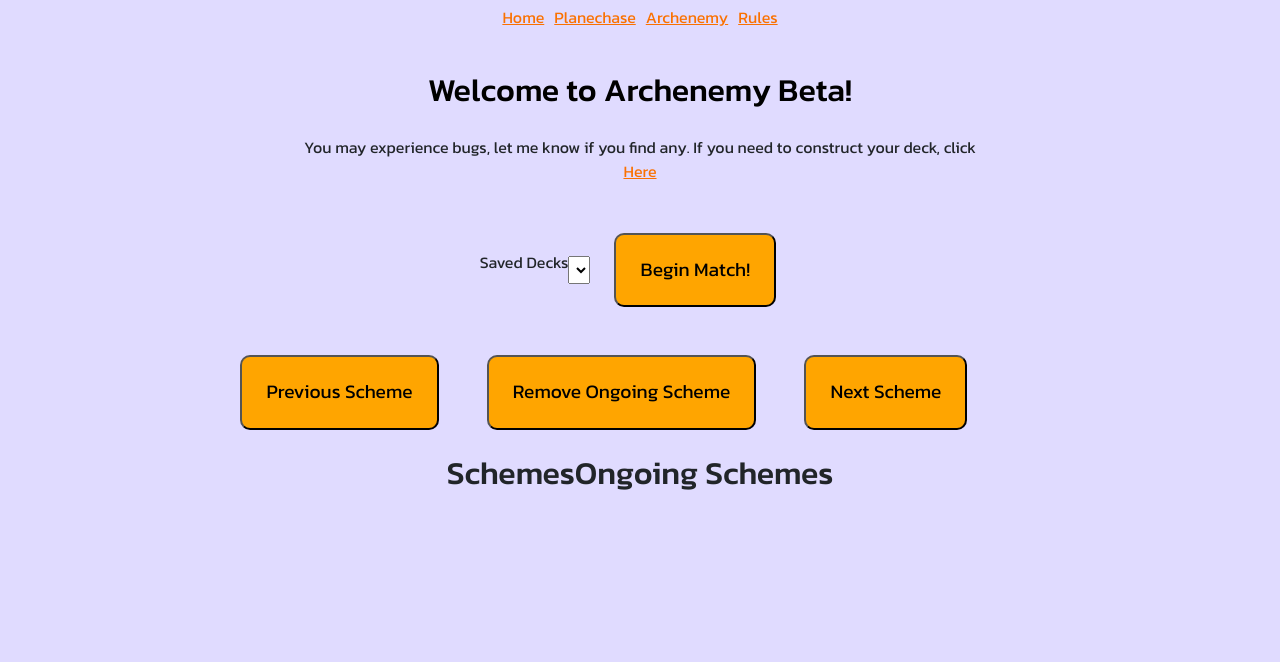
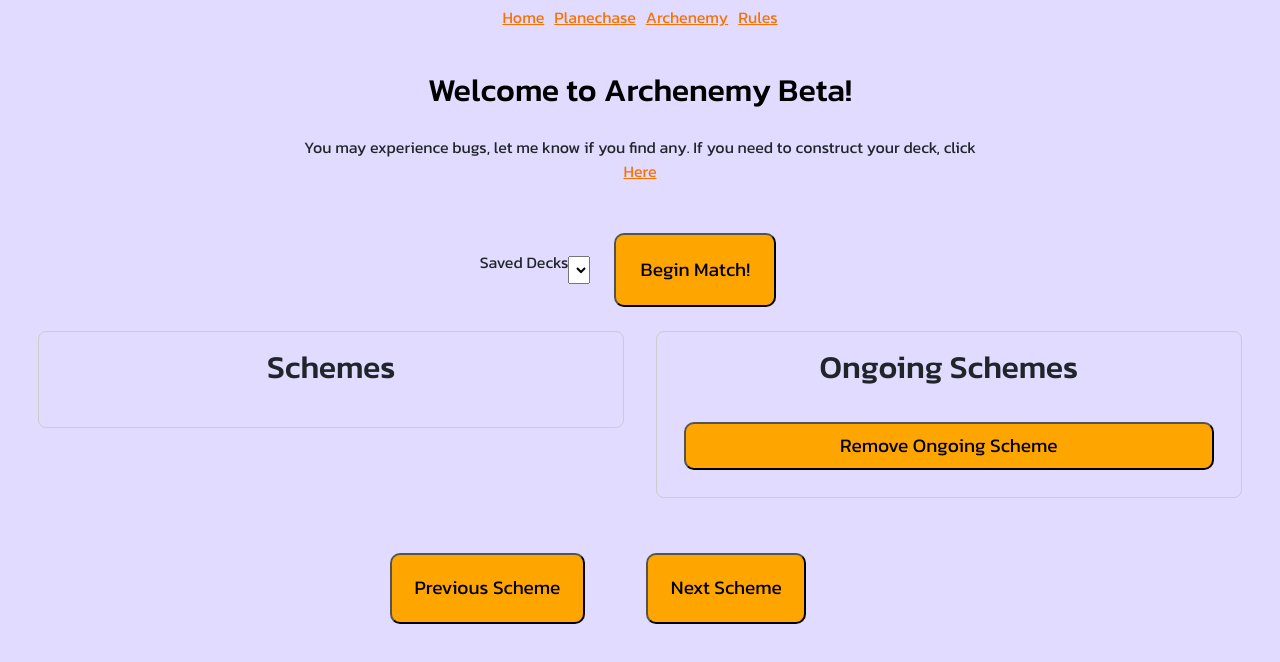
Before and after one commit to morgancrawfordweb/MTG-Big-Card-Game, a plain HTML site: page ArchEnemyArena.html in a window 1280 px wide. Drawn offline with nearby package versions, Linux system fonts and the light colour scheme.

Commit message:
better styling for mobile and desktop version in archenemy

```diff
--- a/ArchEnemyArena.html
+++ b/ArchEnemyArena.html
@@ -53,35 +53,33 @@
 
 
 <section class="utilityButtons">
-
-<!-- Have the user pick and choose what deck they want to use that was stored in local data using a drop down menu. Begin match will be a form, that takes this deck option and spits it out in the begin game function -->
   <p>Saved Decks</p>
-  <!--  -->
-        <select id="deckChoices">
-        </select>
-        <button id="beginGame" class="button">Begin Match!</button>
-
+  <select id="deckChoices"></select>
+  <button id="beginGame" class="button">Begin Match!</button>
 </section>
 
-<section class="utilityButtons">
-  <button id="decrementScheme" class="button">Previous Scheme</button>
+<!-- Game area -->
+<section class="schemes">
+  <!-- Scheme display area -->
+  <section class="schemeArea" id="primaryScheme">
+    <h2>Schemes</h2>
+    <ol id="loadedDeck"></ol>
+  </section>
+
+  <!-- Ongoing schemes area -->
+  <section class="schemeArea" id="ongoingScheme">
+    <h2>Ongoing Schemes</h2>
+    <ol id="onGoingSchemes"></ol>
     <button id="removeOnGoingScheme" class="button">Remove Ongoing Scheme</button>
+  </section>
+
+  <!-- The shared control buttons -->
+  <section class="utilityButtons controls">
+    <button id="decrementScheme" class="button">Previous Scheme</button>
     <button id="incrementScheme" class="button">Next Scheme</button>
     <div id="cardNum" class="utilityButtons"></div>
+  </section>
 </section>
-
-  <section class="schemes">
-
-    <section class="schemeArea">
-      <h2>Schemes</h2>
-      <ol id="loadedDeck"></ol>
-    </section>
-    <section class="schemeArea">
-      <h2>Ongoing Schemes</h2>
-      <ol id="onGoingSchemes"></ol>
-    </section>
-  </section>
-
 
 
 
--- a/css/styles.css
+++ b/css/styles.css
@@ -188,6 +188,7 @@ h3{
 /*//! CSS for scheme and ongoing scheme area */
 .schemes{
     display: flex;
+    flex-direction: column;
     justify-content: center;
     margin: 0% 3%;
     align-items: center;
@@ -207,13 +208,13 @@ h3{
 }
 
 #onGoingSchemes:hover img{
-  transform: scale(1.6);
+  transform: scale(1.4);
   z-index: 1;
   transition: transform 0.5s ease;
 }
 
 #loadedDeck:hover img{
-  transform: scale(1.6);
+  transform: scale(1.4);
   z-index: 1;
   transition: transform 0.5s ease;
 }
@@ -241,6 +242,53 @@ h3{
 
 #potentialDeck{
 margin-right: 2rem;
+}
+
+/* Base layout (mobile first) */
+.schemes {
+  display: grid;
+  grid-template-areas:
+    "controls"
+    "scheme1"
+    "scheme2";
+  gap: 1rem;
+}
+
+#primaryScheme {
+  grid-area: scheme1;
+}
+
+#ongoingScheme {
+  grid-area: scheme2;
+}
+
+.utilityButtons.controls {
+  grid-area: controls;
+}
+
+/* Desktop layout (side-by-side schemes, controls below) */
+@media (min-width: 768px) {
+  .schemes {
+    grid-template-areas:
+      "scheme1 scheme2"
+      "controls controls";
+    grid-template-columns: 1fr 1fr;
+    align-items: start;
+    gap: 2rem;
+  }
+
+  /* optional styling for visual balance */
+  .schemeArea {
+    border: 1px solid #ccc;
+    padding: 1rem;
+    border-radius: 8px;
+  }
+
+  .utilityButtons.controls {
+    display: flex;
+    justify-content: center;
+    gap: 1rem;
+  }
 }
 /* !Planechase styles */
 
```
